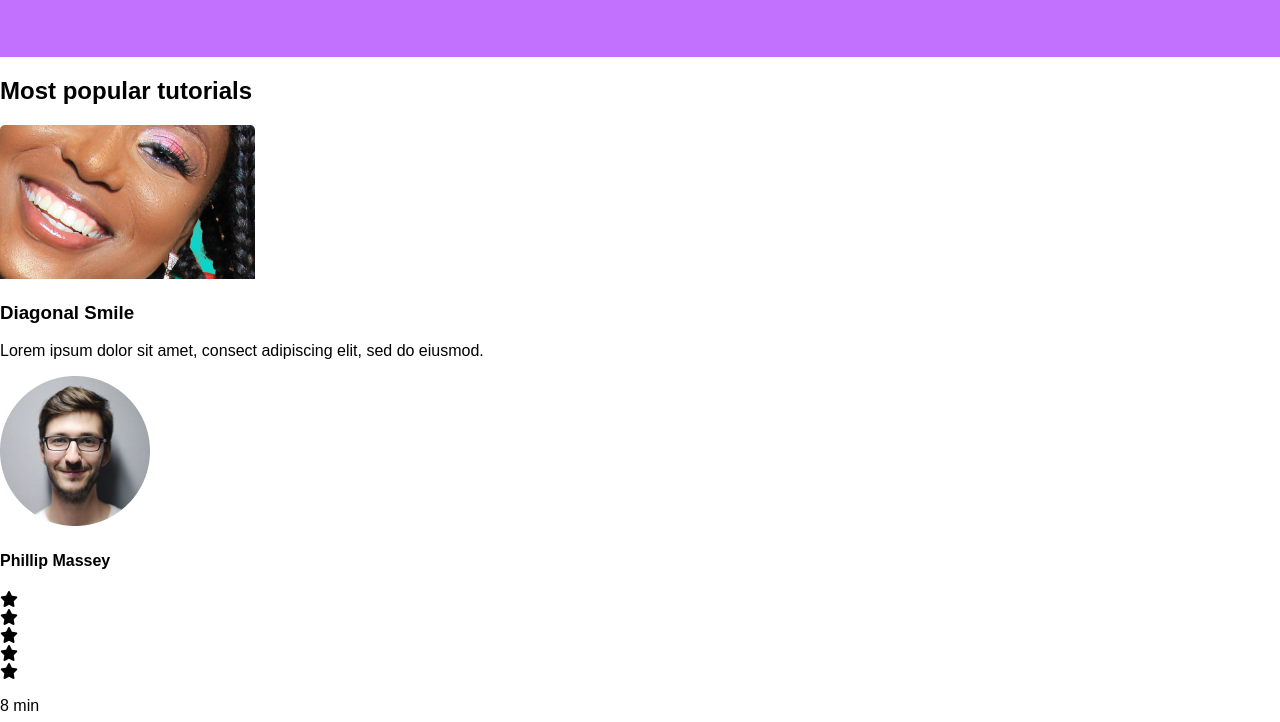
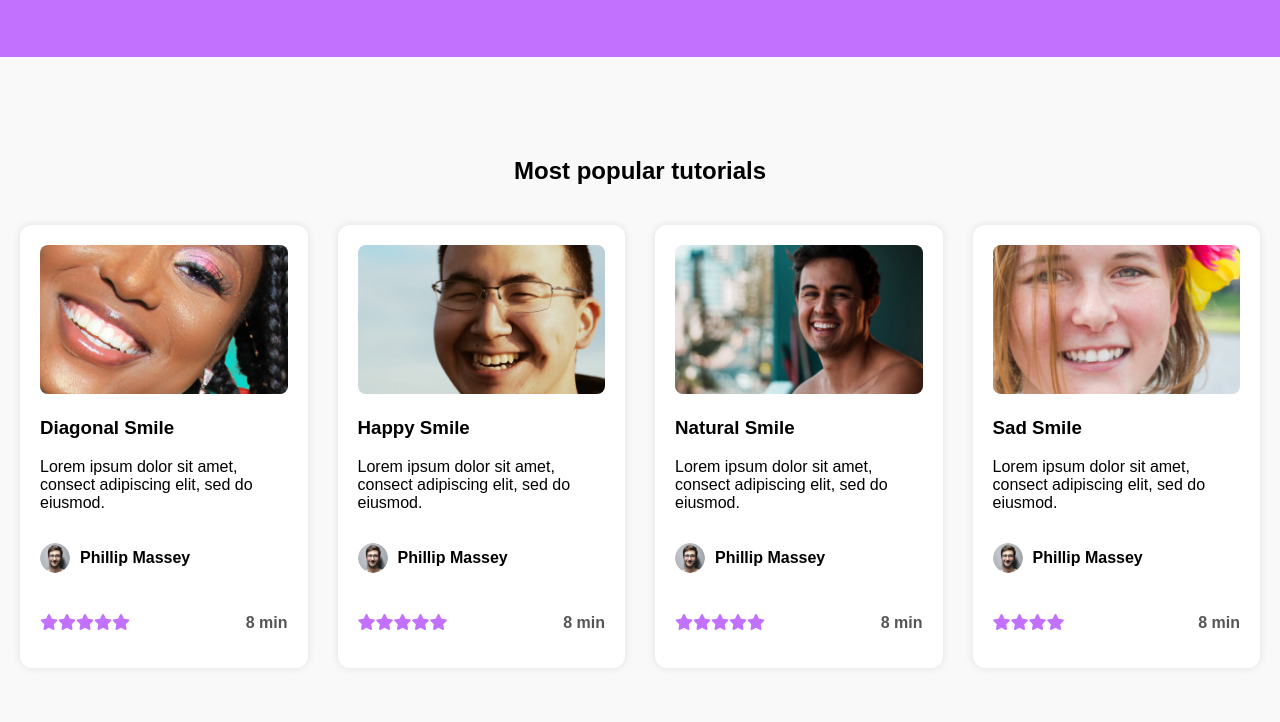
Before and after one commit to faithbee/alx_html_css, a plain HTML site: page css_advanced/index.html in a window 1280 px wide. Shown: the part 1158-1880 px from the top of the page. Drawn offline with Linux system fonts and the light colour scheme.

Commit message:
Videos list

```diff
--- a/css_advanced/index.html
+++ b/css_advanced/index.html
@@ -75,77 +75,94 @@
         </section>
 
 <!-- THIRD SECTION-->
-        <section>
+        <section class="tutorials">
             <h2>Most popular tutorials</h2>
-            <div>
+            <div class="tutorial-cards">
+
+            <div class="card">
                 <img src="CSS Advanced/9.png" alt="">
                 <h3>Diagonal Smile</h3>
                 <p>Lorem ipsum dolor sit amet, consect adipiscing elit, sed do eiusmod.</p>
-                <div>
+                <div class="author">
                     <img src="CSS Advanced/1.png" alt="">
                     <h4>Phillip Massey</h4>
                 </div>
-                <div>
+                <div class="dur-rating">
+                  <div class="rating">
                     <div><i class="fa-solid fa-star"></i></div>
                     <div><i class="fa-solid fa-star"></i></div>
                     <div><i class="fa-solid fa-star"></i></div>
                     <div><i class="fa-solid fa-star"></i></div>
                     <div><i class="fa-solid fa-star"></i></div>
                 </div>
-                <p>8 min</p>
+                <p class="duration">8 min</p>
+                </div>
             </div>
-            <div>
+
+            <div class="card">
                 <img src="CSS Advanced/6.png" alt="">
                 <h3>Happy Smile</h3>
                 <p>Lorem ipsum dolor sit amet, consect adipiscing elit, sed do eiusmod.</p>
-                <div>
+                <div class="author">
                     <img src="CSS Advanced/1.png" alt="">
                     <h4>Phillip Massey</h4>
                 </div>
-                <div>
+                <div class="dur-rating">
+                  <div class="rating">
                     <div><i class="fa-solid fa-star"></i></div>
                     <div><i class="fa-solid fa-star"></i></div>
                     <div><i class="fa-solid fa-star"></i></div>
                     <div><i class="fa-solid fa-star"></i></div>
                     <div><i class="fa-solid fa-star"></i></div>
                 </div>
-                <p>8 min</p>
+                <p class="duration">8 min</p>
+                </div>
             </div>
-            <div>
+
+            <div class="card">
                 <img src="CSS Advanced/8.png" alt="">
                 <h3>Natural Smile</h3>
                 <p>Lorem ipsum dolor sit amet, consect adipiscing elit, sed do eiusmod.</p>
-                <div>
+                <div class="author">
                     <img src="CSS Advanced/1.png" alt="">
                     <h4>Phillip Massey</h4>
                 </div>
-                <div>
+                <div class="dur-rating">
+                  <div class="rating">
                     <div><i class="fa-solid fa-star"></i></div>
                     <div><i class="fa-solid fa-star"></i></div>
                     <div><i class="fa-solid fa-star"></i></div>
                     <div><i class="fa-solid fa-star"></i></div>
                     <div><i class="fa-solid fa-star"></i></div>
                 </div>
-                <p>8 min</p>
+                <p class="duration">8 min</p>
+                </div>
             </div>
-            <div>
+
+            <div class="card">
                 <img src="CSS Advanced/7.png" alt="">
                 <h3>Sad Smile</h3>
                 <p>Lorem ipsum dolor sit amet, consect adipiscing elit, sed do eiusmod.</p>
-                <div>
+                <div class="author">
                     <img src="CSS Advanced/1.png" alt="">
                     <h4>Phillip Massey</h4>
                 </div>
-                <div>
+                <div class="dur-rating">
+                  <div class="rating">
                     <div><i class="fa-solid fa-star"></i></div>
                     <div><i class="fa-solid fa-star"></i></div>
                     <div><i class="fa-solid fa-star"></i></div>
                     <div><i class="fa-solid fa-star"></i></div>
-                    <div><i class="fa-solid fa-star"></i></div>
+                    <div class="color-change"><i class="fa-solid fa-star"></i></div>
                 </div>
-                <p>8 min</p>
+                <p class="duration">8 min</p>
+                </div>
             </div>
+
+          </div>
         </section>
+
+    <!-- -->
         <section>
             <h2>Free membership</h2>
             <div>
--- a/css_advanced/styles.css
+++ b/css_advanced/styles.css
@@ -140,3 +140,62 @@ a{
 }
 
 /* THIRD SECTION */
+.tutorials {
+  padding: 80px 20px;
+  background-color: #f9f9f9;
+  text-align: center;
+}
+
+.tutorial-cards {
+  display: grid;
+  grid-template-columns: repeat(4, 1fr);
+  gap: 30px;
+  margin-top: 40px;
+}
+
+.card {
+  background: white;
+  padding: 20px;
+  border-radius: 12px;
+  text-align: left;
+  box-shadow: 0 0 8px rgba(0, 0, 0, 0.1);
+}
+
+.card img {
+  width: 100%;
+  border-radius: 8px;
+}
+
+.card .author {
+  display: flex;
+  align-items: center;
+  gap: 10px;
+  margin-top: 15px;
+}
+
+.card .author img {
+  width: 30px;
+  height: 30px;
+  border-radius: 50%;
+}
+
+.dur-rating {
+  display: flex;
+  justify-content: space-between;
+  align-items: center;
+  margin-top: 10px;
+}
+
+.rating {
+  color: #C271FF;
+  display: flex;
+}
+
+.color-change{
+    color: white;
+}
+
+.duration {
+  font-weight: bold;
+  color: #555;
+}
```
